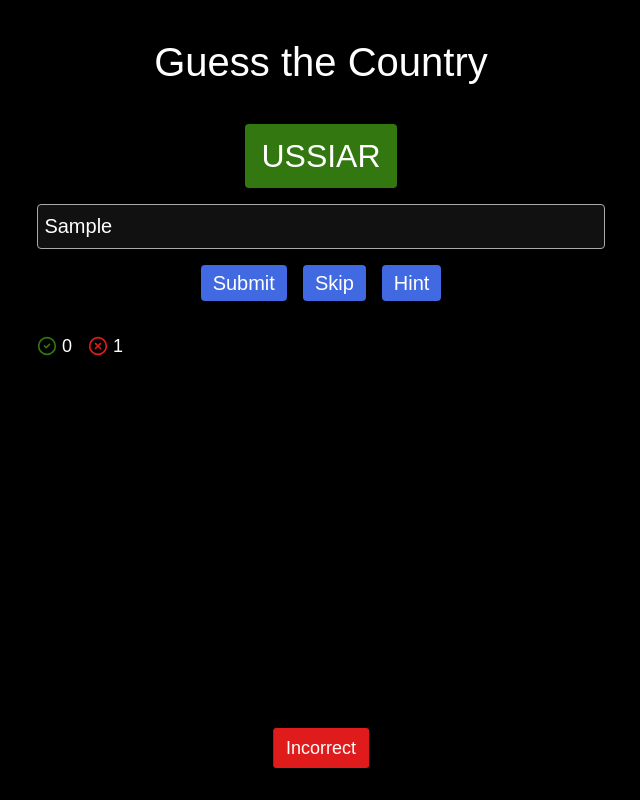
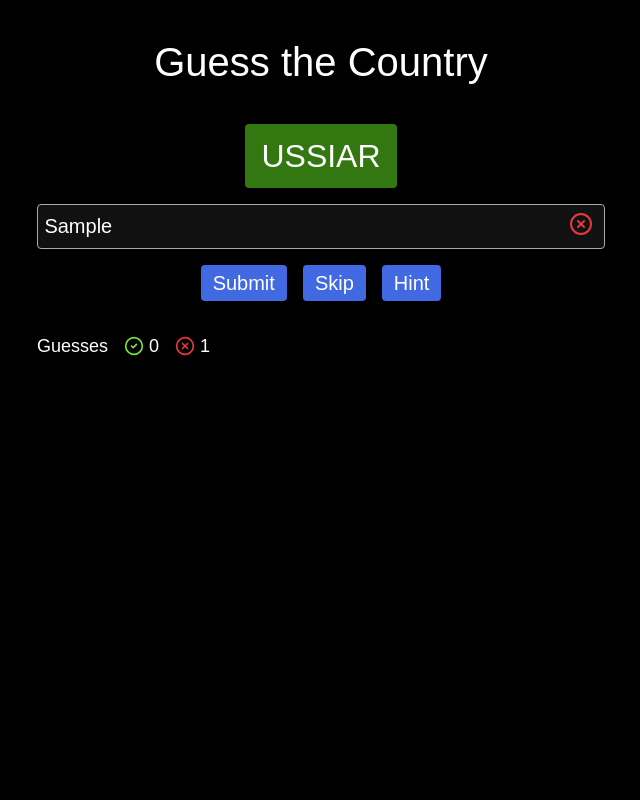
Before and after one commit to ScriptRaccoon/country-scrambler, a Svelte app: page / in a window 1280 px wide. Both pictures are taken after typing "Sample" into the empty fields and a click on the button "Submit". Shown: the whole page, without its empty margins (319-959 px from the left). Built offline with nearby package versions, Linux system fonts and the light colour scheme.

Commit message:
rework messages

```diff
--- a/src/App.svelte
+++ b/src/App.svelte
@@ -1,75 +1,47 @@
 <script lang="ts">
-	import { fly } from 'svelte/transition'
+	import { fade, fly } from 'svelte/transition'
 	import countries from './data/countries.json'
 	import { scramble_words } from './lib/utils'
-	import Toast, { clear_toast, open_toast } from './lib/components/Toast.svelte'
-	import { CircleX, CircleCheck } from 'lucide-svelte'
+	import { CircleX, CircleCheck, Info } from 'lucide-svelte'
 
 	let current_index = $state(Math.floor(Math.random() * countries.length))
 	let current_country = $derived(countries[current_index].toUpperCase())
 	let current_country_scrambled = $derived(scramble_words(current_country))
 
 	let round = $state(0)
-	let has_shown_hint = $state(false)
+	let show_hint = $state(false)
+	let reveal_country = $state(false)
 	let country_guess = $state('')
 	let has_guessed = $state(false)
-	let has_revealed = $state(false)
 	let correct_guesses = $state(0)
 	let incorrect_guesses = $state(0)
+	let is_correct = $state<true | false | null>(null)
 
 	function generate_next_country() {
-		has_shown_hint = false
 		round++
+		is_correct = null
+		show_hint = false
+		reveal_country = false
 		has_guessed = false
-		has_revealed = false
-		clear_toast()
 		country_guess = ''
-		current_country = ''
 		current_index = Math.floor(Math.random() * countries.length)
 	}
 
 	function handle_submit(e: Event) {
 		e.preventDefault()
-		clear_toast()
-		const is_correct = country_guess.toUpperCase() === current_country
+		is_correct = country_guess.toUpperCase() === current_country
 		if (is_correct) {
-			if (!has_guessed && !has_revealed) {
-				correct_guesses += has_shown_hint ? 0.5 : 1
+			if (!has_guessed && !reveal_country) {
+				correct_guesses += show_hint ? 0.5 : 1
 			}
 			has_guessed = true
-			open_toast({
-				text: has_revealed ? 'Indeed' : 'Correct! 🎉',
-				variant: 'positive',
-			})
 			setTimeout(() => {
 				generate_next_country()
 			}, 1200)
 		} else {
 			if (!has_guessed) incorrect_guesses++
 			has_guessed = true
-			open_toast({
-				text: 'Incorrect',
-				variant: 'negative',
-			})
 		}
-	}
-
-	function show_hint() {
-		if (has_shown_hint) return
-		has_shown_hint = true
-		open_toast({
-			text: current_country.substring(0, 2).toUpperCase() + '...',
-			variant: 'positive',
-		})
-	}
-
-	function reveal() {
-		if (!has_shown_hint) return
-		has_revealed = true
-		open_toast({
-			text: current_country,
-			variant: 'positive',
-		})
 	}
 </script>
 
@@ -92,28 +64,59 @@
 	</div>
 
 	<form onsubmit={handle_submit}>
+		<div class="input-container">
 			<input
 				type="text"
 				id="country"
 				aria-label="your guess"
 				bind:value={country_guess}
 				required
+				aria-describedby="indicator"
+				aria-invalid={is_correct === false}
 			/>
+
+			{#if is_correct !== null}
+				<div class="indicator" id="indicator" transition:fade={{ duration: 160 }}>
+					{#if is_correct}
+						<CircleCheck size={24} color="var(--positive-color)" />
+						<span class="sr-only">Answer is correct</span>
+					{:else}
+						<CircleX size={24} color="var(--negative-color)" />
+						<span class="sr-only">Answer is incorrect</span>
+					{/if}
+				</div>
+			{/if}
+		</div>
 
 		<div class="actions">
 			<button>Submit</button>
 
-			<button type="button" onclick={generate_next_country}> Skip </button>
+			<button type="button" onclick={generate_next_country}>Skip</button>
 
-			{#if has_shown_hint}
-				<button type="button" onclick={reveal}>Reveal</button>
+			{#if !show_hint}
+				<button type="button" onclick={() => (show_hint = true)}>Hint</button>
 			{:else}
-				<button type="button" onclick={show_hint}>Hint</button>
+				<button type="button" onclick={() => (reveal_country = true)}>
+					Reveal
+				</button>
 			{/if}
 		</div>
 	</form>
 
+	{#if show_hint}
+		<div class="hint" in:fade={{ duration: 250 }} out:fade={{ duration: 160 }}>
+			{#if reveal_country}
+				<Info size={20} /> <strong>Country:</strong>
+				<span>{current_country}</span>
+			{:else}
+				<Info size={20} /> <strong>Hint:</strong>
+				<span>{current_country.slice(0, 2)}...</span>
+			{/if}
+		</div>
+	{/if}
+
 	<section class="stats" aria-label="Statistics" aria-live="polite">
+		<strong>Guesses</strong>
 		<div class="stat" aria-label="{correct_guesses} guesses were correct">
 			<CircleCheck size={20} color="var(--positive-color)" />
 			{correct_guesses}
@@ -124,8 +127,6 @@
 		</div>
 	</section>
 </main>
-
-<Toast />
 
 <style>
 	header {
@@ -151,7 +152,7 @@
 	.country-card {
 		width: fit-content;
 		margin-inline: auto;
-		background-color: var(--positive-color);
+		background-color: var(--card-color);
 		padding: 0.5rem 1rem;
 		border-radius: 0.25rem;
 		font-size: 2rem;
@@ -159,6 +160,19 @@
 
 	form {
 		margin-top: 1rem;
+		margin-bottom: 2rem;
+		position: relative;
+	}
+
+	.input-container {
+		position: relative;
+	}
+
+	.indicator {
+		position: absolute;
+		right: 0.75rem;
+		top: 50%;
+		transform: translateY(-50%);
 	}
 
 	.actions {
@@ -180,4 +194,13 @@
 		display: flex;
 		gap: 1rem;
 	}
+
+	.hint {
+		background-color: var(--input-bg-focus-color);
+		padding: 0.4rem 0.6rem;
+		border-radius: 0.25rem;
+		display: flex;
+		align-items: center;
+		gap: 0.5rem;
+	}
 </style>
--- a/src/app.css
+++ b/src/app.css
@@ -14,8 +14,9 @@
 	--btn-color: royalblue;
 	--input-bg-color: #111;
 	--input-bg-focus-color: #222;
-	--positive-color: #371;
-	--negative-color: #e01b1b;
+	--card-color: #371;
+	--positive-color: #76e041;
+	--negative-color: #e93939;
 }
 
 body {
@@ -40,6 +41,10 @@ h2 {
 
 p {
 	margin-block: 1rem;
+}
+
+strong {
+	font-weight: 500;
 }
 
 /* ICONS */
@@ -87,3 +92,17 @@ button:not(:disabled) {
 button:focus-visible {
 	outline: 2px solid var(--font-color);
 }
+
+/* UTILITIES */
+
+.sr-only {
+	position: absolute;
+	width: 1px;
+	height: 1px;
+	padding: 0;
+	margin: -1px;
+	overflow: hidden;
+	clip: rect(0, 0, 0, 0);
+	white-space: nowrap;
+	border: 0;
+}
--- a/src/lib/components/Toast.svelte
+++ /dev/null
@@ -1,46 +0,0 @@
-<script module lang="ts">
-	import { fly } from 'svelte/transition'
-
-	type ToastState = {
-		text: string
-		variant: 'positive' | 'negative'
-	} | null
-
-	let toast_state = $state<ToastState>(null)
-
-	export function open_toast(state: ToastState) {
-		toast_state = state
-	}
-
-	export function clear_toast() {
-		toast_state = null
-	}
-</script>
-
-{#if toast_state}
-	<div class="toast {toast_state.variant}" transition:fly={{ duration: 160, y: -40 }}>
-		{toast_state.text}
-	</div>
-{/if}
-
-<style>
-	.toast {
-		z-index: 10;
-		position: absolute;
-		bottom: 2rem;
-		left: 50%;
-		transform: translateX(-50%);
-		font-size: 1.125rem;
-		padding: 0.4rem 0.8rem;
-		border-radius: 0.2rem;
-		box-shadow: 0 0 1rem #0004;
-	}
-
-	.toast.negative {
-		background-color: var(--negative-color);
-	}
-
-	.toast.positive {
-		background-color: var(--positive-color);
-	}
-</style>
```
Lines whose indentation alone changed are shown as unchanged.
